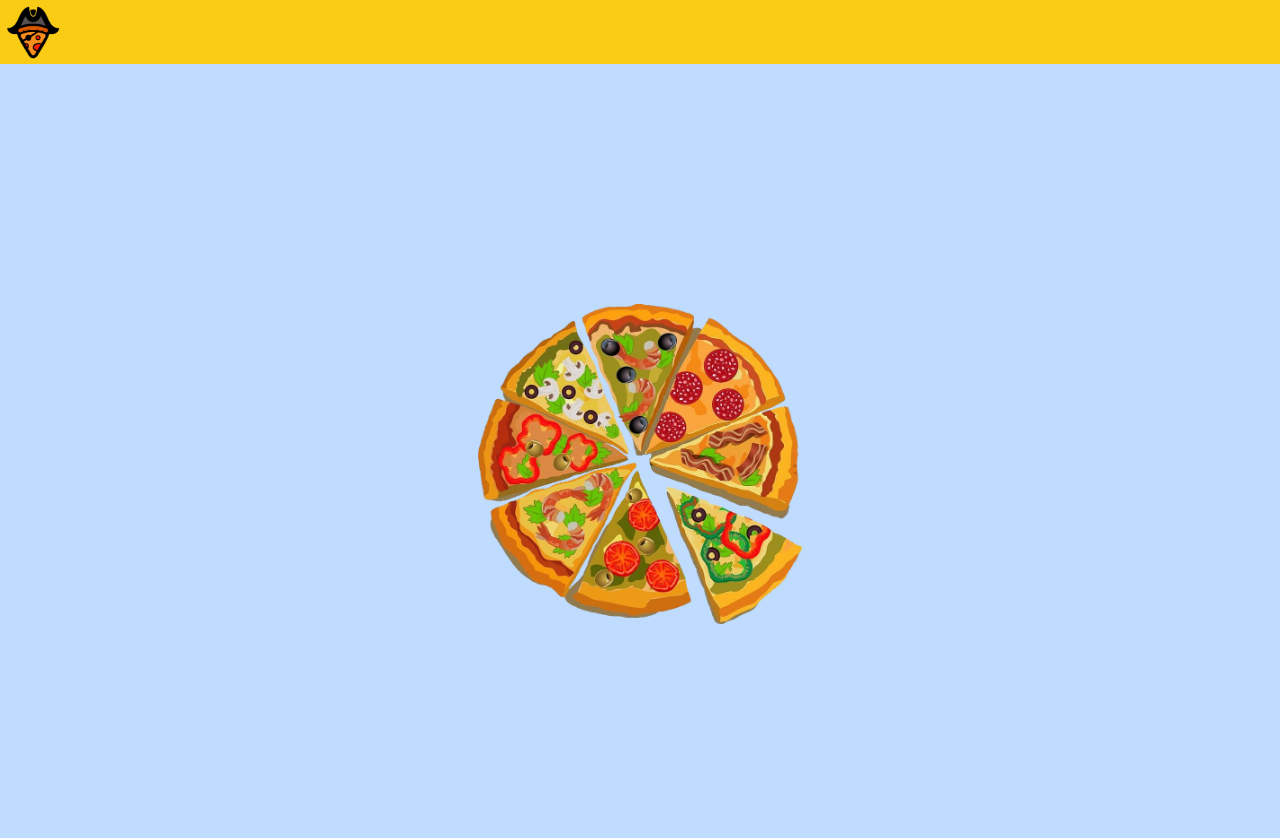
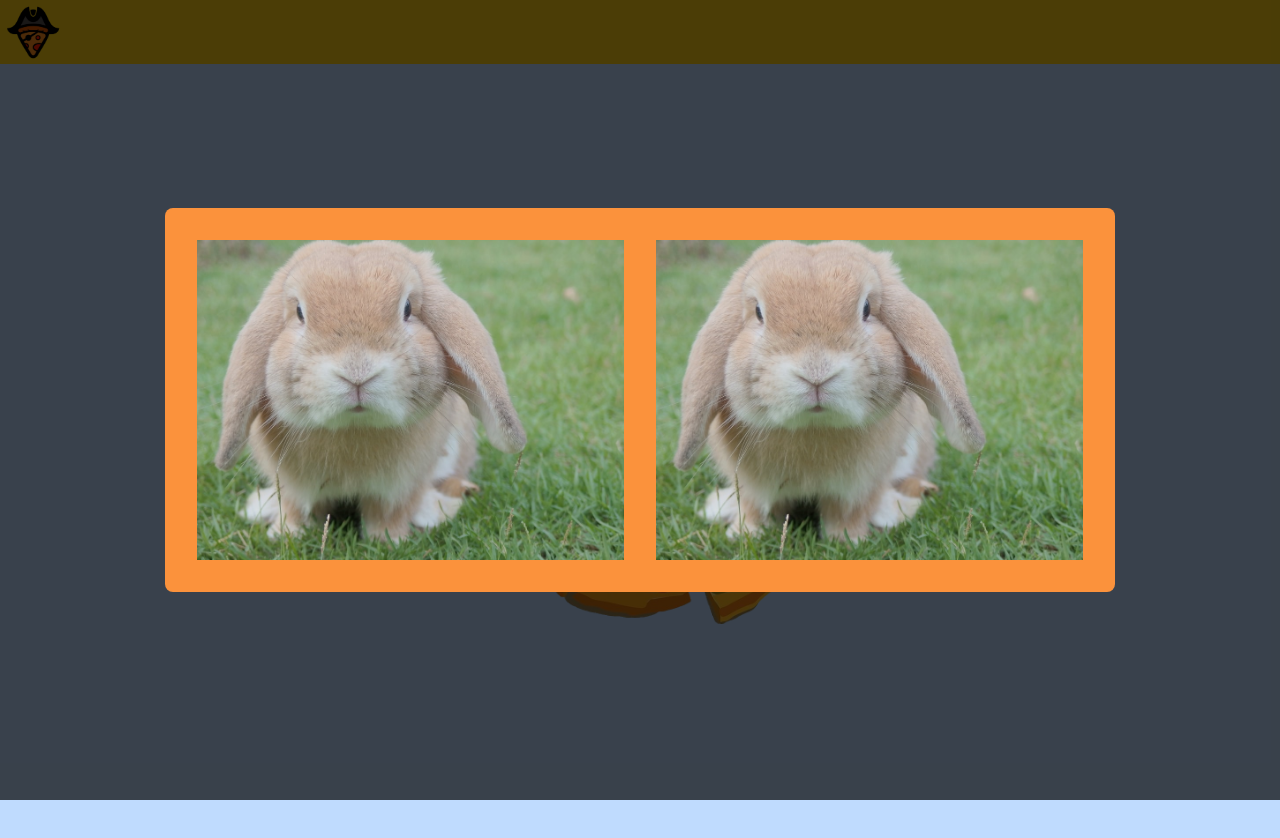
Before and after one commit to iO-Academy/23-jan-pizza-fe, a React (Create React App) app: page / in a window 1280 px wide. Both pictures are taken after a click on the picture 639 px from the left and 464 px from the top of the page. Shown: the top 838 px of the page. Built offline with nearby package versions, Linux system fonts and the light colour scheme.

Commit message:
functioning modal complete with placeholder images

```diff
--- a/src/PizzaComponent/index.js
+++ b/src/PizzaComponent/index.js
@@ -1,15 +1,73 @@
+// import Pizza from './pizza.png'
+// import Rabbit from './rabbit.jpg'
+// import { useState } from 'react'
+//
+// const PizzaComponent = () => {
+//
+//     const [isSpinning, setIsSpinning] = useState(false)
+//
+//     const [showModal, setShowModal] = useState(false)
+//
+//     const handleClick = () => {
+//         setIsSpinning(true)
+//         setTimeout(() => {
+//             setIsSpinning(false)
+//         }, 2000)
+//         setShowModal(true)
+//     }
+//
+//
+//     const closeModal = () => {
+//
+//     }
+//
+//     return (
+//         <div>
+//             <div className='bg-blue-200 h-screen flex justify-center items-center'>
+//                 <div className='group relative'>
+//                     <img
+//                         onClick={handleClick}
+//                         className={`h-80 ${isSpinning ? 'animate-spin' : ''}`}
+//                         alt='pizza image'
+//                         src={Pizza}
+//                     />
+//                     <div className='hidden bg-indigo-500 group-hover:block absolute top-0 left-0 text-white p-2 rounded-lg font-mono'>
+//                         Click the pizza to display two toppings!
+//                     </div>
+//                 </div>
+//                 <div className='hidden bg-black/70 justify-center items-center'>
+//                     <img src={Rabbit} />
+//                     <img src={Rabbit} />
+//                 </div>
+//             </div>
+//         </div>
+//     )
+// }
+//
+// export default PizzaComponent
+
+
 import Pizza from './pizza.png'
+import Rabbit from './rabbit.jpg'
 import { useState } from 'react'
 
 const PizzaComponent = () => {
 
     const [isSpinning, setIsSpinning] = useState(false)
 
+    const [showModal, setShowModal] = useState(false)
+
     const handleClick = () => {
         setIsSpinning(true)
         setTimeout(() => {
             setIsSpinning(false)
+            setShowModal(true) // Show the modal after the spinning animation finishes
         }, 2000)
+    }
+
+
+    const closeModal = () => {
+        setShowModal(false)
     }
 
     return (
@@ -26,6 +84,14 @@ const PizzaComponent = () => {
                         Click the pizza to display two toppings!
                     </div>
                 </div>
+                {showModal && (
+                    <div className='fixed top-0 left-0 w-full h-full bg-black/70 flex justify-center items-center' onClick={closeModal}>
+                        <div className='bg-orange-400 p-4 rounded-lg flex'>
+                            <img src={Rabbit} className='m-4 h-80' />
+                            <img src={Rabbit} className='m-4 h-80' />
+                        </div>
+                    </div>
+                )}
             </div>
         </div>
     )
```
Also changed, not shown: src/PizzaComponent/rabbit.jpg (added).
